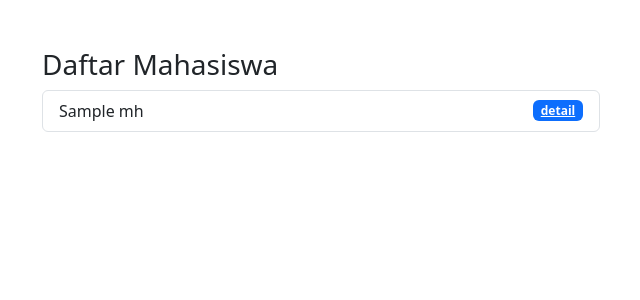
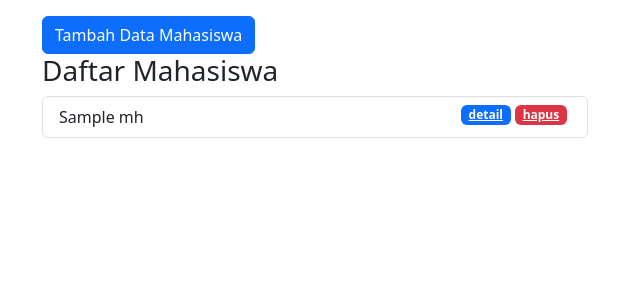
Before and after one commit to Plushiee/ProgWeb, a PHP site: the page made by pertemuan7/app/views/mahasiswa/index.php in a window 1280 px wide. Shown: the part 56-356 px from the top of the page, without its empty margins (40-680 px from the left). Run offline with PHP 8.4, Linux system fonts and the light colour scheme; the template is opened without the code that fills it: most values are stand-ins (such as "Sample title", 1, 10 or a date in 2020); some libraries are stand-ins or nearby versions.

Commit message:
Bagian 11 : MVC Delete Data

```diff
--- a/pertemuan7/app/core/Database.php
+++ b/pertemuan7/app/core/Database.php
@@ -62,5 +62,9 @@
 			$this -> execute();
 			return $this -> strSql -> fetch(PDO::FETCH_ASSOC);
 		}
+
+		public function rowCount() {
+			return $this -> strSql -> rowCount();
+		}
 	}
 ?>
--- a/pertemuan7/app/init.php
+++ b/pertemuan7/app/init.php
@@ -2,5 +2,6 @@
 	require_once "core\App.php";
 	require_once "core\Controller.php";
 	require_once "core\Database.php";
+	require_once "core\Flasher.php";
 	require_once "config\config.php";
 ?>
--- a/pertemuan7/app/views/mahasiswa/index.php
+++ b/pertemuan7/app/views/mahasiswa/index.php
@@ -1,14 +1,61 @@
 <!doctype html>
-	<div class="container mt-5">
-		<div class="col-6">
+	<div class="container mt-3">
+		<div class="row">
+			<div class="col-lg-6">
+				<?php Flasher::flash();?>
+			</div>
+		</div>
+
+		<div class="row">
+			<div class="col-lg-6">
+				<button type="button" class="btn btn-primary" data-bs-toggle="modal" data-bs-target="#formModal">
+					Tambah Data Mahasiswa
+				</button>
 				<h3>Daftar Mahasiswa</h3>
 				<ul class="list-group">
 					<?php foreach($data['mhs'] as $mhs) { ?>
-					<li class="list-group-item d-flex justify-content-between align-items-center">
+						<li class="list-group-item">
 							<?= $mhs['nama'];?>
-						<a href="<?= BASEURL; ?>mahasiswa/detail/<?= $mhs['id']; ?>" class="badge bg-primary">detail</a>
+							<a href="<?= BASEURL; ?>mahasiswa/hapus/<?= $mhs['id']; ?>" class="badge bg-danger float-end me-1" onClick="return confirm('Yakin ingin menghapus data?');">hapus</a>
+							<a href="<?= BASEURL; ?>mahasiswa/detail/<?= $mhs['id']; ?>" class="badge bg-primary float-end me-1 ">detail</a>
 						</li>
 					<?php } ?>
 				</ul>
 			</div>
 		</div>
+
+		<!-- Modal -->
+		<div class="modal fade" id="formModal" tabindex="-1" aria-labelledby="judulModal" aria-hidden="true">
+			<div class="modal-dialog">
+				<div class="modal-content">
+					<div class="modal-header">
+						<h1 class="modal-title fs-5" id="judulModal">Tambah Data Mahasiswa</h1>
+						<button type="button" class="btn-close" data-bs-dismiss="modal" aria-label="Close"></button>
+					</div>
+					<div class="modal-body">
+						<form action="<?= BASEURL; ?>mahasiswa/tambah" method="POST">
+							<div class="form-group">
+								<label for="nim">Nim</label>
+								<input type="number" class="form-control" id="nim" name="nim">
+							</div>
+
+							<div class="form-group">
+								<label for="nama">Nama</label>
+								<input type="text" class="form-control" id="nama" name="nama">
+							</div>
+
+							<div class="form-group">
+								<label for="kota">Kota</label>
+								<input type="text" class="form-control" id="kota" name="kota">
+							</div>
+					</div>
+
+					<div class="modal-footer">
+						<button type="button" class="btn btn-secondary" data-bs-dismiss="modal">Close</button>
+						<button type="submit" class="btn btn-primary">Tambah Data</button>
+						</form>
+					</div>
+				</div>
+			</div>
+		</div>
+	</div>
--- a/pertemuan7/public/index.php
+++ b/pertemuan7/public/index.php
@@ -1,4 +1,7 @@
 <?php
+	if(!session_id()) {
+		session_start();
+	}
 	require_once "../app/init.php";
 
 	$app = new App();
```
Also changed, not shown: pertemuan7/app/controllers/mahasiswa.php (+24 -0 lines), pertemuan7/app/core/Flasher.php (added, +25 -0 lines), pertemuan7/app/models/MahasiswaModel.php (+20 -0 lines). Lines whose indentation alone changed are shown as unchanged.
